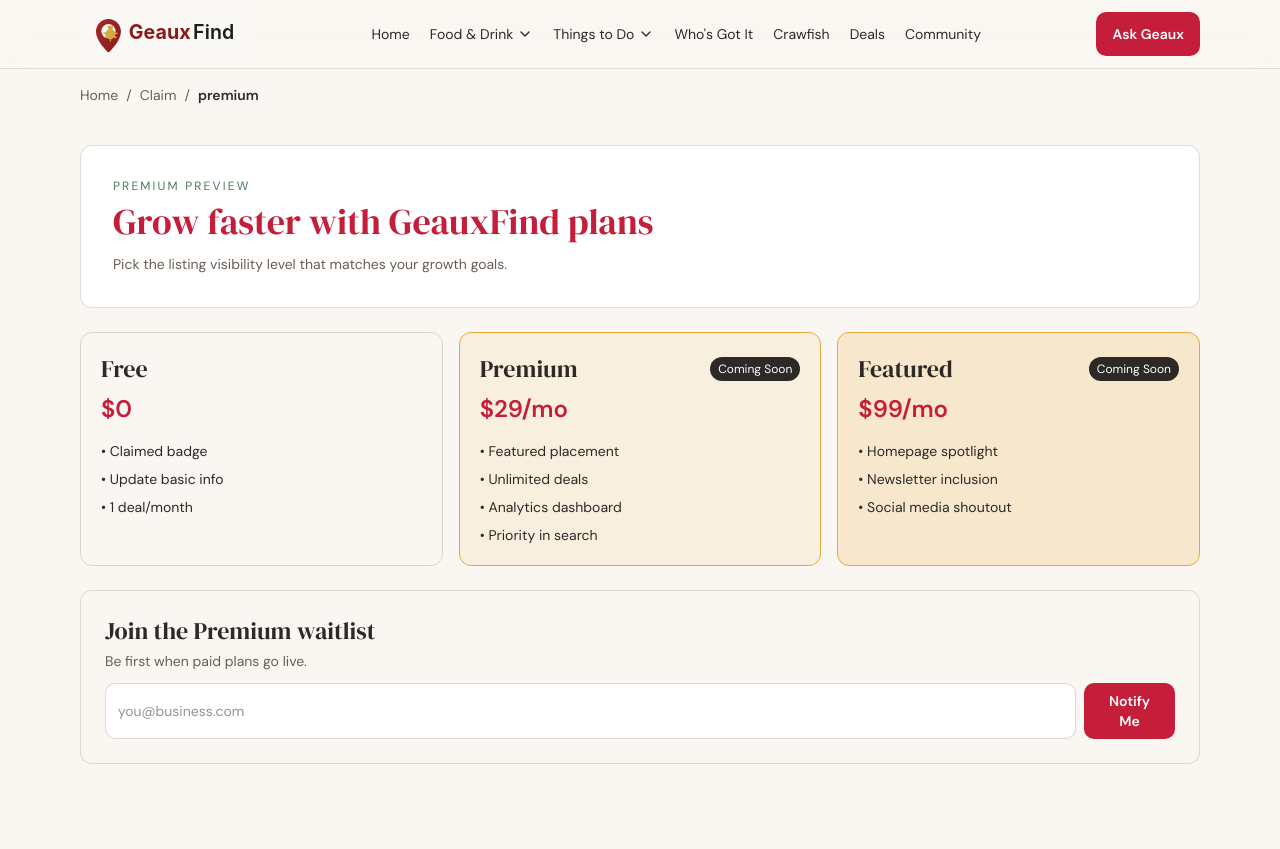
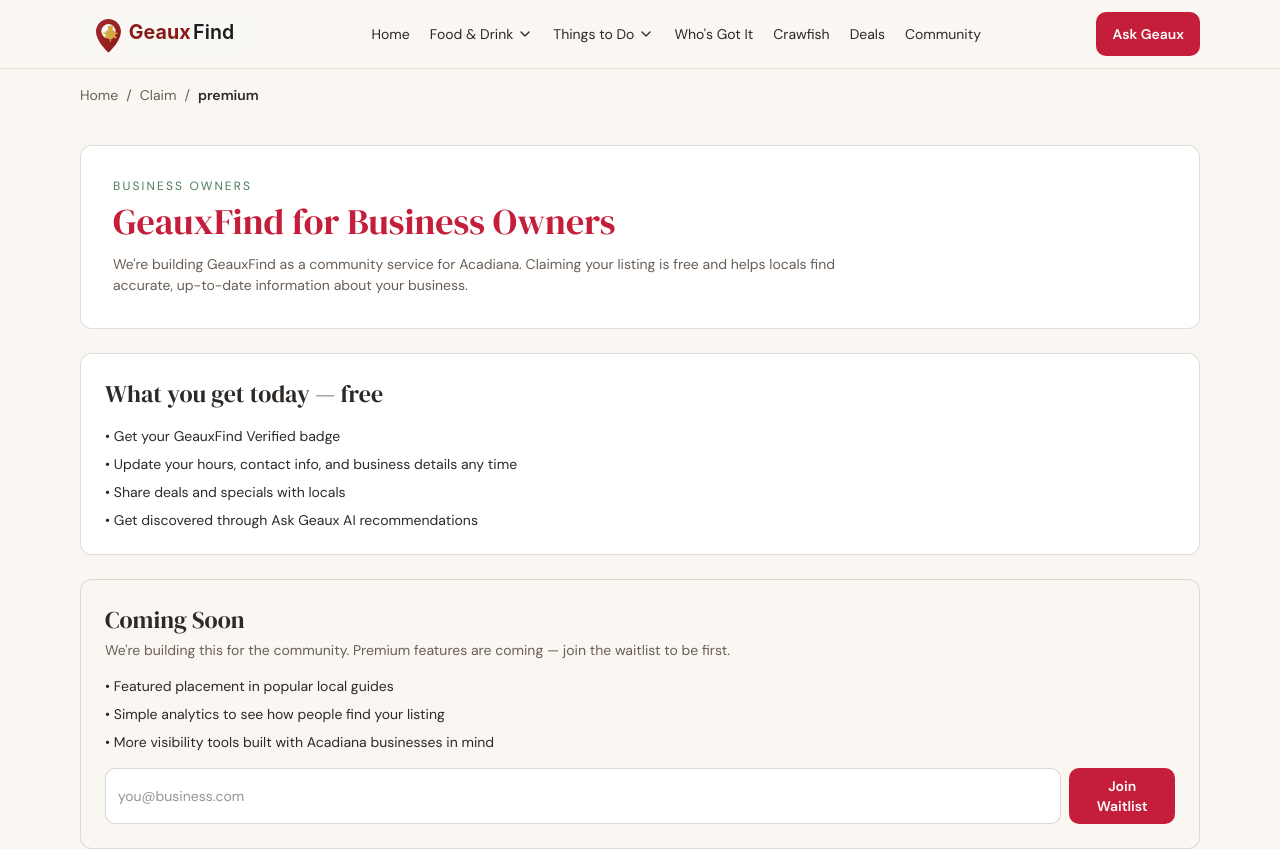
Before and after one commit to chelsea-hq/geauxfind, a Next.js app: page /claim/premium in a window 1280 px wide. Shown: the top 849 px of the page. Built offline with nearby package versions, Linux system fonts and the light colour scheme.

Commit message:
Refocus claim experience on free community tools and homepage owner discovery

```diff
--- a/src/app/api/claims/route.ts
+++ b/src/app/api/claims/route.ts
@@ -51,7 +51,7 @@
         details: String(body?.firstDeal?.details || "").trim(),
         expiresOn: body?.firstDeal?.expiresOn ? String(body.firstDeal.expiresOn) : undefined,
       } : undefined,
-      plan: body?.plan === "premium" ? "premium" : "free",
+      plan: "free",
       status: "pending",
       createdAt: new Date().toISOString(),
     };
--- a/src/app/claim/[slug]/page.tsx
+++ b/src/app/claim/[slug]/page.tsx
@@ -5,13 +5,7 @@
 import { useMemo, useState } from "react";
 import seedPlaces from "../../../../scripts/seed-data.json";
 import type { Place } from "@/types";
-import type { ClaimPlan } from "@/lib/claim-types";
-
 const places = seedPlaces as Place[];
-const plans = [
-  { id: "free", name: "Free", price: "$0", note: "Claimed badge, basic updates, 1 deal/month" },
-  { id: "premium", name: "Premium", price: "$29/mo", note: "Featured placement, unlimited deals, analytics preview" },
-] as const;
 
 export default function ClaimFlowPage() {
   const router = useRouter();
@@ -39,7 +33,7 @@
     dealTitle: "",
     dealDetails: "",
     dealExpiresOn: "",
-    plan: "free" as ClaimPlan,
+    plan: "free",
   });
 
   if (!place) {
@@ -90,7 +84,7 @@
           details: form.dealDetails,
           expiresOn: form.dealExpiresOn,
         },
-        plan: form.plan,
+        plan: "free",
       }),
     });
 
@@ -110,7 +104,7 @@
       <div className="rounded-[12px] border border-[var(--spanish-moss)]/30 bg-white p-6">
         <p className="text-xs tracking-[0.18em] text-[var(--moss)]">CLAIM LISTING</p>
         <h1 className="mt-2 font-serif text-3xl text-[var(--cajun-red)]">{place.name}</h1>
-        <p className="mt-1 text-sm text-[var(--warm-gray)]">Step {step} of 4</p>
+        <p className="mt-1 text-sm text-[var(--warm-gray)]">Step {step} of 3</p>
 
         {step === 1 ? (
           <div className="mt-5 grid gap-3 md:grid-cols-2">
@@ -149,25 +143,12 @@
           </div>
         ) : null}
 
-        {step === 4 ? (
-          <div className="mt-5 grid gap-3 md:grid-cols-2">
-            {plans.map((plan) => (
-              <button key={plan.id} type="button" onClick={() => setForm((s) => ({ ...s, plan: plan.id }))} className={`rounded-[12px] border p-4 text-left ${form.plan === plan.id ? "border-[var(--cajun-red)] bg-[#fff4f0]" : "border-[var(--spanish-moss)]/30"}`}>
-                <p className="font-serif text-xl text-[var(--cast-iron)]">{plan.name}</p>
-                <p className="text-lg font-semibold text-[var(--cajun-red)]">{plan.price}</p>
-                <p className="mt-2 text-sm text-[var(--warm-gray)]">{plan.note}</p>
-              </button>
-            ))}
-            <Link href="/claim/premium" className="md:col-span-2 text-sm text-[var(--cajun-red)] underline">See full Premium + Featured comparison</Link>
-          </div>
-        ) : null}
-
         {error ? <p className="mt-4 text-sm text-[var(--cajun-red)]">{error}</p> : null}
 
         <div className="mt-6 flex flex-wrap gap-2">
           <button type="button" onClick={() => setStep((s) => Math.max(1, s - 1))} className="min-h-11 rounded-[10px] border border-[var(--spanish-moss)]/40 px-4 py-2 text-sm" disabled={step === 1}>Back</button>
-          {step < 4 ? (
-            <button type="button" onClick={() => setStep((s) => Math.min(4, s + 1))} className="min-h-11 rounded-[10px] bg-[var(--cajun-red)] px-4 py-2 text-sm font-semibold text-white">Continue</button>
+          {step < 3 ? (
+            <button type="button" onClick={() => setStep((s) => Math.min(3, s + 1))} className="min-h-11 rounded-[10px] bg-[var(--cajun-red)] px-4 py-2 text-sm font-semibold text-white">Continue</button>
           ) : (
             <button type="button" onClick={submitClaim} disabled={submitting} className="min-h-11 rounded-[10px] bg-[var(--cajun-red)] px-4 py-2 text-sm font-semibold text-white disabled:opacity-60">{submitting ? "Submitting..." : "Submit Claim"}</button>
           )}
--- a/src/app/claim/premium/page.tsx
+++ b/src/app/claim/premium/page.tsx
@@ -2,25 +2,17 @@
 
 import { useState } from "react";
 
-const tiers = [
-  {
-    name: "Free",
-    price: "$0",
-    features: ["Claimed badge", "Update basic info", "1 deal/month"],
-    color: "border-[var(--spanish-moss)]/35",
-  },
-  {
-    name: "Premium",
-    price: "$29/mo",
-    features: ["Featured placement", "Unlimited deals", "Analytics dashboard", "Priority in search"],
-    color: "border-[var(--sunset-gold)] bg-[var(--sunset-gold)]/10",
-  },
-  {
-    name: "Featured",
-    price: "$99/mo",
-    features: ["Homepage spotlight", "Newsletter inclusion", "Social media shoutout"],
-    color: "border-[var(--sunset-gold)] bg-[var(--sunset-gold)]/20",
-  },
+const freeFeatures = [
+  "Get your GeauxFind Verified badge",
+  "Update your hours, contact info, and business details any time",
+  "Share deals and specials with locals",
+  "Get discovered through Ask Geaux AI recommendations",
+];
+
+const comingSoon = [
+  "Featured placement in popular local guides",
+  "Simple analytics to see how people find your listing",
+  "More visibility tools built with Acadiana businesses in mind",
 ];
 
 export default function PremiumPreviewPage() {
@@ -30,34 +22,50 @@
   return (
     <main className="mx-auto max-w-6xl px-4 py-10">
       <section className="rounded-[12px] border border-[var(--spanish-moss)]/30 bg-white p-8">
-        <p className="text-xs tracking-[0.18em] text-[var(--moss)]">PREMIUM PREVIEW</p>
-        <h1 className="mt-2 font-serif text-4xl text-[var(--cajun-red)]">Grow faster with GeauxFind plans</h1>
-        <p className="mt-3 text-[var(--warm-gray)]">Pick the listing visibility level that matches your growth goals.</p>
+        <p className="text-xs tracking-[0.18em] text-[var(--moss)]">BUSINESS OWNERS</p>
+        <h1 className="mt-2 font-serif text-4xl text-[var(--cajun-red)]">GeauxFind for Business Owners</h1>
+        <p className="mt-3 max-w-3xl text-[var(--warm-gray)]">
+          We&apos;re building GeauxFind as a community service for Acadiana. Claiming your listing is free and helps locals find accurate,
+          up-to-date information about your business.
+        </p>
       </section>
 
-      <section className="mt-6 grid gap-4 md:grid-cols-3">
-        {tiers.map((tier) => (
-          <article key={tier.name} className={`rounded-[12px] border p-5 ${tier.color}`}>
-            <div className="flex items-center justify-between">
-              <h2 className="font-serif text-2xl text-[var(--cast-iron)]">{tier.name}</h2>
-              {tier.name !== "Free" ? <span className="rounded-full bg-[var(--cast-iron)] px-2 py-1 text-xs text-white">Coming Soon</span> : null}
-            </div>
-            <p className="mt-2 text-2xl font-semibold text-[var(--cajun-red)]">{tier.price}</p>
-            <ul className="mt-4 space-y-2 text-sm text-[var(--cast-iron)]">
-              {tier.features.map((feature) => <li key={feature}>• {feature}</li>)}
-            </ul>
-          </article>
-        ))}
+      <section className="mt-6 rounded-[12px] border border-[var(--spanish-moss)]/30 bg-white p-6">
+        <h2 className="font-serif text-2xl text-[var(--cast-iron)]">What you get today — free</h2>
+        <ul className="mt-4 space-y-2 text-sm text-[var(--cast-iron)]">
+          {freeFeatures.map((feature) => (
+            <li key={feature}>• {feature}</li>
+          ))}
+        </ul>
       </section>
 
       <section className="mt-6 rounded-[12px] border border-[var(--spanish-moss)]/30 bg-[var(--cream)] p-6">
-        <h2 className="font-serif text-2xl text-[var(--cast-iron)]">Join the Premium waitlist</h2>
-        <p className="mt-1 text-sm text-[var(--warm-gray)]">Be first when paid plans go live.</p>
-        <div className="mt-3 flex flex-col gap-2 sm:flex-row">
-          <input value={email} onChange={(e) => setEmail(e.target.value)} placeholder="you@business.com" className="min-h-11 w-full rounded-[10px] border border-[var(--spanish-moss)]/35 bg-white px-3" />
-          <button type="button" onClick={() => setJoined(Boolean(email.trim()))} className="min-h-11 rounded-[10px] bg-[var(--cajun-red)] px-4 py-2 text-sm font-semibold text-white">Notify Me</button>
+        <h2 className="font-serif text-2xl text-[var(--cast-iron)]">Coming Soon</h2>
+        <p className="mt-1 text-sm text-[var(--warm-gray)]">
+          We&apos;re building this for the community. Premium features are coming — join the waitlist to be first.
+        </p>
+        <ul className="mt-4 space-y-2 text-sm text-[var(--cast-iron)]">
+          {comingSoon.map((feature) => (
+            <li key={feature}>• {feature}</li>
+          ))}
+        </ul>
+
+        <div className="mt-4 flex flex-col gap-2 sm:flex-row">
+          <input
+            value={email}
+            onChange={(e) => setEmail(e.target.value)}
+            placeholder="you@business.com"
+            className="min-h-11 w-full rounded-[10px] border border-[var(--spanish-moss)]/35 bg-white px-3"
+          />
+          <button
+            type="button"
+            onClick={() => setJoined(Boolean(email.trim()))}
+            className="min-h-11 rounded-[10px] bg-[var(--cajun-red)] px-4 py-2 text-sm font-semibold text-white"
+          >
+            Join Waitlist
+          </button>
         </div>
-        {joined ? <p className="mt-3 text-sm text-[var(--moss)]">You&apos;re on the list. We&apos;ll let you know when Premium launches.</p> : null}
+        {joined ? <p className="mt-3 text-sm text-[var(--moss)]">You&apos;re on the waitlist. We&apos;ll keep you posted.</p> : null}
       </section>
     </main>
   );
--- a/src/app/page.tsx
+++ b/src/app/page.tsx
@@ -9,13 +9,17 @@
 import { PlaceCard } from "@/components/cards/PlaceCard";
 import { NewsletterSignup } from "@/components/sections/NewsletterSignup";
 import { events, places, recipes } from "@/data/mock-data";
+import seedPlaces from "../../scripts/seed-data.json";
 import { JsonLd } from "@/components/JsonLd";
 import { FaqSection } from "@/components/FaqSection";
-import type { WhatsNewItem } from "@/types";
+import type { Place, WhatsNewItem } from "@/types";
 
 export default function Home() {
   const [whatsNewItems, setWhatsNewItems] = useState<WhatsNewItem[]>([]);
   const [trending, setTrending] = useState<Array<{ query: string; count: number; spark: Array<{ label: string; count: number }> }>>([]);
+  const [businessQuery, setBusinessQuery] = useState("");
+
+  const claimablePlaces = useMemo(() => (seedPlaces as Place[]), []);
 
   const featuredPlaces = useMemo(() => {
     const seen = new Set<string>();
@@ -45,6 +49,21 @@
       .sort((a, b) => new Date(a.date).getTime() - new Date(b.date).getTime())
       .slice(0, 6);
   }, []);
+
+  const todaysEvents = useMemo(() => {
+    const today = new Date().toDateString();
+    return events.filter((event) => new Date(`${event.date}T12:00:00`).toDateString() === today);
+  }, []);
+
+  const claimMatches = useMemo(() => {
+    const query = businessQuery.trim().toLowerCase();
+    if (!query) return [];
+
+    return claimablePlaces
+      .filter((place) => place.name.toLowerCase().includes(query))
+      .slice(0, 3);
+  }, [businessQuery, claimablePlaces]);
+
   const aiPicks = places.slice(2, 10);
   const featuredRecipe = recipes[0];
 
@@ -147,6 +166,16 @@
         </div>
       </section>
 
+      <section className="w-full bg-[var(--cast-iron)] px-4 py-3 text-white reveal">
+        <div className="mx-auto flex max-w-6xl flex-wrap items-center justify-between gap-2 text-sm md:text-base">
+          <p className="font-medium">🎶 What&apos;s happening tonight in Acadiana</p>
+          <div className="flex items-center gap-3">
+            <p className="text-white/85">{todaysEvents.length > 0 ? `${todaysEvents.length} events happening today` : `This weekend: ${weekendEvents.length} events`}</p>
+            <Link href="/events" className="font-semibold text-[var(--sunset-gold)] hover:text-white">→ See Events</Link>
+          </div>
+        </div>
+      </section>
+
       <section className="mx-auto mt-10 max-w-6xl px-4 reveal">
         <Link href="/crawfish" className="block rounded-[12px] bg-[linear-gradient(120deg,#bf1f34,#d46a2a,#e59d39)] p-6 text-white shadow-lg card-lift">
           <p className="text-xs tracking-[0.18em] text-white/80">SEASONAL SPOTLIGHT</p>
@@ -178,6 +207,46 @@
             <h2 className="mt-2 text-3xl text-[var(--cajun-red)] md:text-4xl">Weekend Brunch 🥂</h2>
             <p className="mt-2 text-[var(--cast-iron)]/80">The best Saturday and Sunday brunch across Acadiana — from bottomless mimosas to Cajun Benedict.</p>
           </Link>
+        </div>
+      </section>
+
+      <section className="mx-auto mt-8 max-w-6xl px-4 reveal">
+        <div className="rounded-[12px] border border-[var(--spanish-moss)]/35 bg-white p-6 md:p-8">
+          <p className="text-xs tracking-[0.18em] text-[var(--moss)]">FOR BUSINESS OWNERS</p>
+          <h2 className="mt-2 text-3xl text-[var(--cajun-red)] md:text-4xl">Own a business in Acadiana?</h2>
+          <p className="mt-2 max-w-3xl text-[var(--cast-iron)]/85">Over 2,300 local businesses are already on GeauxFind. Claim yours — it&apos;s free, always.</p>
+
+          <div className="mt-4">
+            <input
+              type="text"
+              value={businessQuery}
+              onChange={(e) => setBusinessQuery(e.target.value)}
+              placeholder="Search your business name..."
+              className="min-h-11 w-full rounded-[10px] border border-[var(--spanish-moss)]/40 bg-[var(--cream)] px-4 text-[var(--cast-iron)] placeholder:text-[var(--warm-gray)]"
+            />
+          </div>
+
+          {!businessQuery.trim() ? (
+            <p className="mt-3 text-sm text-[var(--warm-gray)]">Search your business name...</p>
+          ) : null}
+
+          {businessQuery.trim() && claimMatches.length > 0 ? (
+            <div className="mt-4 grid gap-3 md:grid-cols-3">
+              {claimMatches.map((match) => (
+                <div key={match.slug} className="rounded-[10px] border border-[var(--spanish-moss)]/35 bg-[var(--cream-bg)] p-3">
+                  <p className="font-medium text-[var(--cast-iron)]">{match.name}</p>
+                  <p className="mt-1 text-xs text-[var(--warm-gray)]">{match.city} • {match.category}</p>
+                  <Link href={`/claim/${match.slug}`} className="mt-3 inline-flex min-h-11 items-center rounded-[10px] bg-[var(--cajun-red)] px-3 py-2 text-sm font-semibold text-white">Claim</Link>
+                </div>
+              ))}
+            </div>
+          ) : null}
+
+          {businessQuery.trim() && claimMatches.length === 0 ? (
+            <p className="mt-4 text-sm text-[var(--warm-gray)]">No exact matches yet — try another spelling, or add your listing below.</p>
+          ) : null}
+
+          <p className="mt-5 text-sm text-[var(--cast-iron)]/80">Don&apos;t see yours? <Link href="/claim/new" className="font-semibold text-[var(--cajun-red)] underline">Add it!</Link></p>
         </div>
       </section>
 
--- /dev/null
+++ b/src/components/VerifiedBadge.tsx
@@ -0,0 +1,30 @@
+type VerifiedBadgeProps = {
+  size?: "sm" | "md";
+  className?: string;
+};
+
+export function VerifiedBadge({ size = "md", className = "" }: VerifiedBadgeProps) {
+  const icon = (
+    <svg
+      viewBox="0 0 20 20"
+      fill="none"
+      xmlns="http://www.w3.org/2000/svg"
+      className={size === "sm" ? "h-4 w-4" : "h-4 w-4"}
+      aria-hidden="true"
+    >
+      <circle cx="10" cy="10" r="9" fill="var(--moss)" fillOpacity="0.15" />
+      <path d="M6.5 10.2L8.8 12.5L13.5 7.8" stroke="var(--moss)" strokeWidth="2" strokeLinecap="round" strokeLinejoin="round" />
+    </svg>
+  );
+
+  if (size === "sm") {
+    return <span className={`inline-flex items-center ${className}`}>{icon}</span>;
+  }
+
+  return (
+    <span className={`inline-flex items-center gap-1 rounded-full bg-[var(--moss)]/10 px-2 py-1 text-xs font-medium text-[var(--moss)] ${className}`}>
+      {icon}
+      <span>GeauxFind Verified</span>
+    </span>
+  );
+}
--- a/src/lib/claim-types.ts
+++ b/src/lib/claim-types.ts
@@ -1,4 +1,4 @@
-export type ClaimPlan = "free" | "premium";
+export type ClaimPlan = "free";
 
 export type BusinessClaimSubmission = {
   id: string;
```
